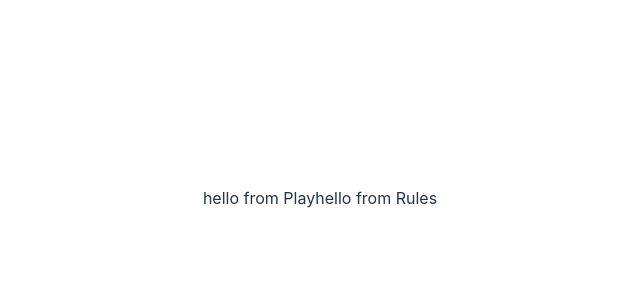
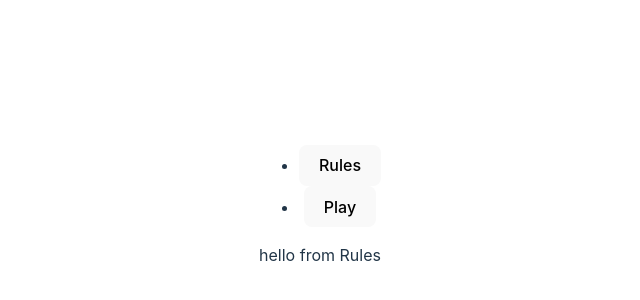
Before and after one commit to simbld/chifoumi, a React (Vite) app: page / in a window 1280 px wide. Shown: the part 202-502 px from the top of the page, without its empty margins (320-960 px from the left). Built offline with nearby package versions, Linux system fonts and the light colour scheme.

Commit message:
added NavBar

```diff
--- a/src/App.jsx
+++ b/src/App.jsx
@@ -1,16 +1,18 @@
 import { useState } from "react";
 import "./App.css";
 
+import NavBar from "./components/NavBar";
 import Play from "./pages/Play";
 import Rules from "./pages/Rules";
 
 function App() {
-  const [count, setCount] = useState(0);
+  const [currentPage, setCurrentPage] = useState("rules");
 
   return (
     <div className="App">
-      <Play />
-      <Rules />
+      <NavBar setCurrentPage={setCurrentPage} />
+      {currentPage === "rules" && <Rules />}
+      {currentPage === "play" && <Play />}
     </div>
   );
 }
--- /dev/null
+++ b/src/components/NavBar.jsx
@@ -0,0 +1,30 @@
+function NavBar({ setCurrentPage }) {
+  return (
+    <nav>
+      <ul>
+        <li>
+          <button
+            type="button"
+            onClick={() => {
+              setCurrentPage("rules");
+            }}
+          >
+            Rules
+          </button>
+        </li>
+        <li>
+          <button
+            type="button"
+            onClick={() => {
+              setCurrentPage("play");
+            }}
+          >
+            Play
+          </button>
+        </li>
+      </ul>
+    </nav>
+  );
+}
+
+export default NavBar;
```
